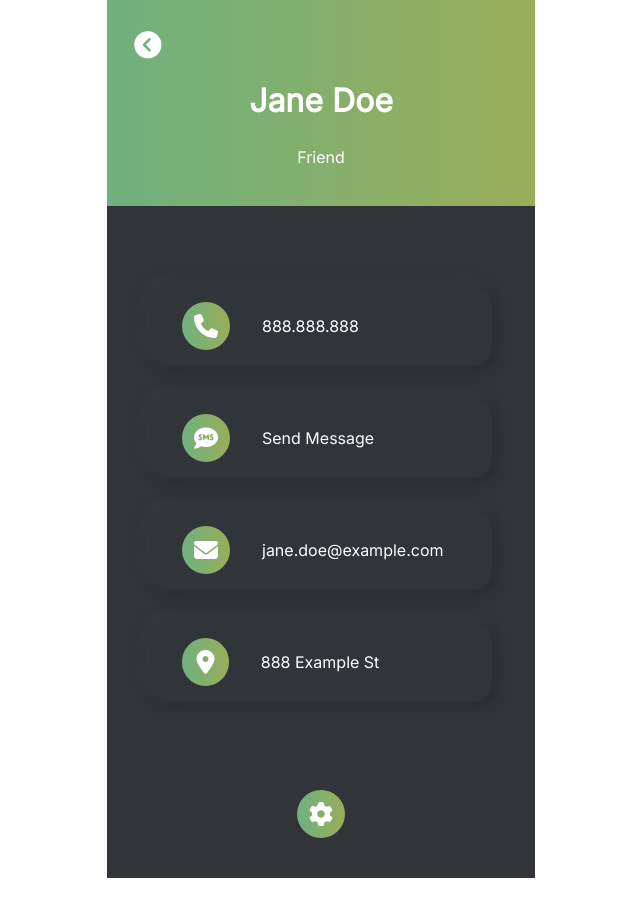
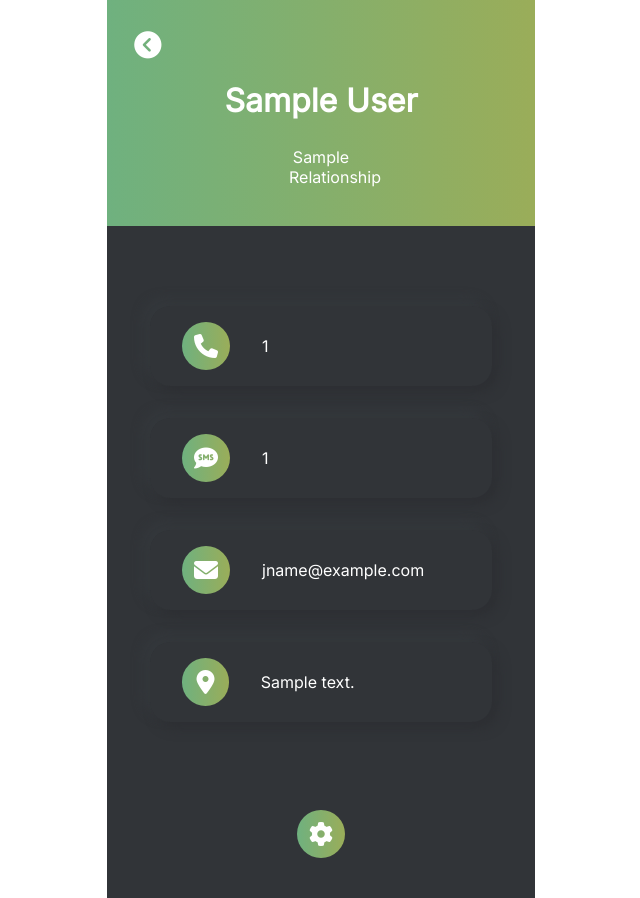
Before and after one commit to andreshkurko/django_contact_app, a Django app: template templates/contact-profile.html in a window 1280 px wide. Shown: the whole page, without its empty margins (319-959 px from the left). Run offline with Django 3.2, Linux system fonts and the light colour scheme; the template is opened without the code that fills it: most values are stand-ins (such as "Sample title", 1, 10 or a date in 2020); some libraries are stand-ins or nearby versions.

Commit message:
added ptofile users

```diff
--- a/contactlistapp/urls.py
+++ b/contactlistapp/urls.py
@@ -3,5 +3,6 @@ from . import views
 
 urlpatterns = [
     path('', views.index, name='index'),
-    path('add-contact', views.addContact, name='add-contact')
+    path('add-contact', views.addContact, name='add-contact'),
+    path('profile/<str:pk>', views.contactProfile, name='profile')
 ]
--- a/contactlistapp/views.py
+++ b/contactlistapp/views.py
@@ -20,3 +20,8 @@ def addContact(request):
         return redirect('/')
 
     return render(request, 'new.html')
+
+
+def contactProfile(request, pk):
+    contact = Contact.objects.get(id=pk)
+    return render(request, 'contact-profile.html', {'contact': contact})
--- a/templates/contact-profile.html
+++ b/templates/contact-profile.html
@@ -1,9 +1,11 @@
+{% load static %}
+
 <!DOCTYPE html>
 <html>
 <head>
 	<meta charset="UTF-8">
     <meta name="viewport" content="width=device-width, initial-scale=1.0">
-    <link rel="stylesheet" type="text/css" href="style-profile.css">
+    <link rel="stylesheet" type="text/css" href="{% static 'style-profile.css' %}">
 
 	<link rel="preconnect" href="https://fonts.gstatic.com">
 	<link href="https://fonts.googleapis.com/css2?family=Inter&display=swap" rel="stylesheet">
@@ -15,12 +17,12 @@
 
 	<div class="container">
 		<header class="hero">
-			<a href="index.html">
+			<a href="{% url 'index'%}">
 				<i  class="fas fa-chevron-circle-left back-btn"></i>
 			</a>
 			<div class="hero-info">
-				<h1 class="name">Jane Doe</h1>
-				<p  class="relationship">Friend</p>
+				<h1 class="name">{{ contact.full_name | title }}</h1>
+				<p  class="relationship">{{ contact.relationship | title }}</p>
 			</div>
 		</header>
 
@@ -28,28 +30,28 @@
 
 			<div class="info-line">
 				<i class="fas fa-phone icon-gradient"></i>
-				<p class="phone-number">888.888.888</p>
+				<p class="phone-number">{{ contact.phone_number }}</p>
 			</div>
 
 
 
 			<div class="info-line">
 				<i class="fas fa-sms icon-gradient"></i>
-				<p class="sms">Send Message</p>
+				<p class="sms">{{ contact.phone_number }}</p>
 			</div>
 
 
 
 			<div class="info-line">
 				<i class="fas fa-envelope icon-gradient"></i>
-				<p class="email">jane.doe@example.com</p>
+				<p class="email">j{{ contact.email}}</p>
 			</div>
 
 
 
 			<div class="info-line">
 				<i id="location" class="fas fa-map-marker-alt icon-gradient"></i>
-				<p class="address">888 Example St</p>
+				<p class="address">{{ contact.address }}</p>
 			</div>
 		</section>
 
--- a/templates/index.html
+++ b/templates/index.html
@@ -34,7 +34,7 @@
 			<ul class="contacts-list">
                 {% for contact in contacts reversed %}
 
-				<a href="contact-profile.html">
+				<a href="{% url 'profile' contact.id %}">
 					<div class="contact-section">
 						<li class="list__item">
 							<p class="contact-name">{{ contact.full_name | title}}</p>
```
